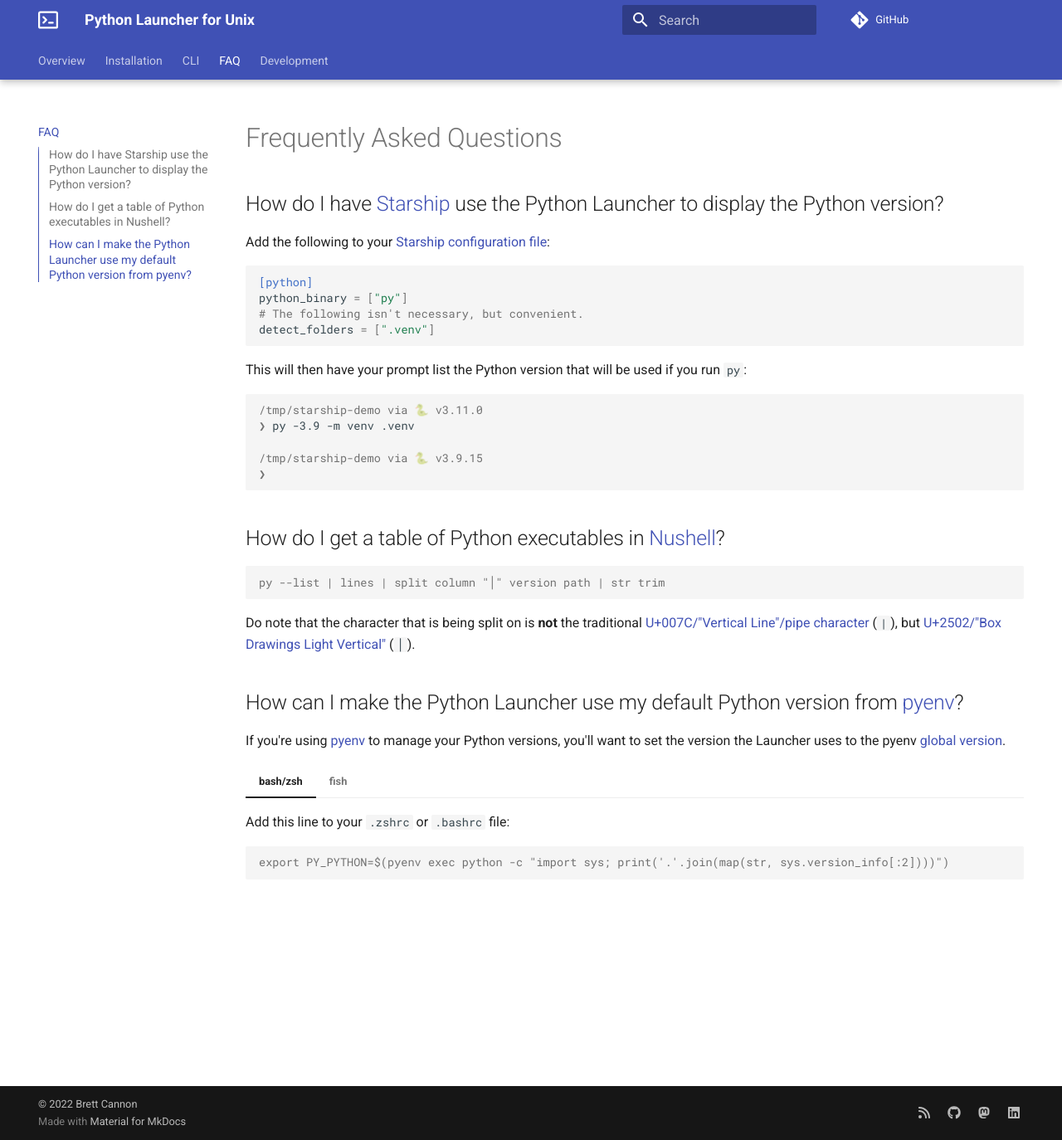
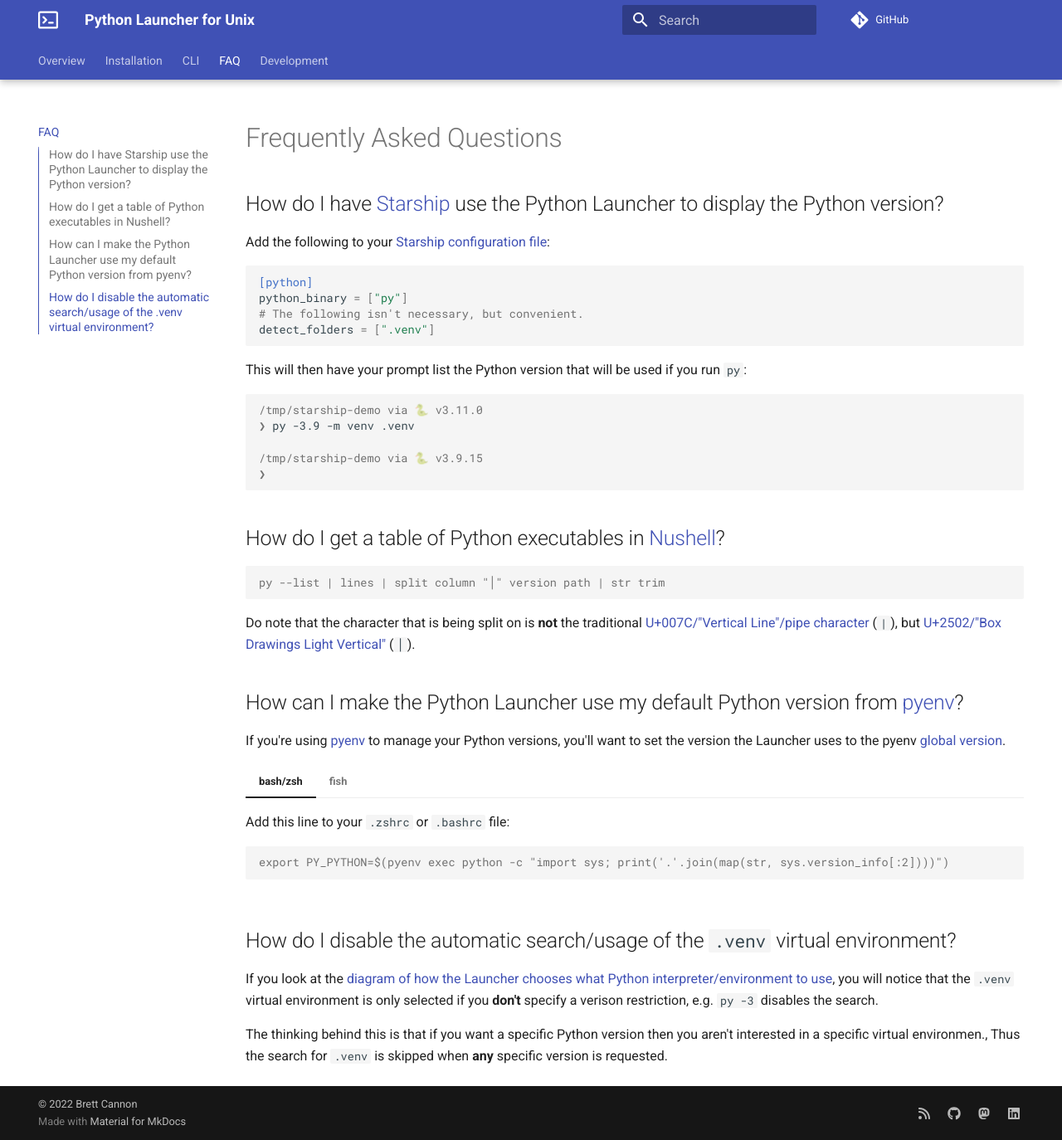
Before and after one commit to brettcannon/python-launcher, an MkDocs documentation site: the page built from docs/faq.md, in a window 1280 px wide and 1374 px high. Shown: the whole window at 83% size. Built offline with MkDocs 1.6.1 and Material for MkDocs 9.7.7, drawn with Linux system fonts in a browser that asks for light colours; comment, search, counter and statistics services are not loaded.

Commit message:
add a faq entry about how to turn off `venv` usage (#288)
Closes #264

````diff
--- a/docs/faq.md
+++ b/docs/faq.md
@@ -27,16 +27,12 @@
 py --list | lines | split column "│" version path | str trim
 ```
 
-Do note that the character that is being split on is **not** the traditional
-[U+007C/"Vertical Line"/pipe character](https://www.compart.com/en/unicode/U+007C) (`|`),
-but [U+2502/"Box Drawings Light Vertical"](https://www.compart.com/en/unicode/U+2502) (`│`).
+Do note that the character that is being split on is **not** the traditional [U+007C/"Vertical Line"/pipe character](https://www.compart.com/en/unicode/U+007C) (`|`), but [U+2502/"Box Drawings Light Vertical"](https://www.compart.com/en/unicode/U+2502) (`│`).
 
 
 ## How can I make the Python Launcher use my default Python version from [pyenv](https://github.com/pyenv/pyenv)?
 
-If you're using [pyenv](https://github.com/pyenv/pyenv) to manage your Python
-versions, you'll want to set the version the Launcher uses to the pyenv
-[global version](https://github.com/pyenv/pyenv/blob/master/COMMANDS.md#pyenv-global).
+If you're using [pyenv](https://github.com/pyenv/pyenv) to manage your Python versions, you'll want to set the version the Launcher uses to the pyenv [global version](https://github.com/pyenv/pyenv/blob/master/COMMANDS.md#pyenv-global).
 
 
 === "bash/zsh"
@@ -54,3 +50,9 @@
     ```console
     set -gx PY_PYTHON (pyenv exec python -c "import sys; print('.'.join(map(str, sys.version_info[:2])))")
     ```
+
+## How do I disable the automatic search/usage of the `.venv` virtual environment?
+
+If you look at the [diagram of how the Launcher chooses what Python interpreter/environment to use](index.md#diagram-of-how-the-python-launcher-selects-a-python-interpreter), you will notice that the `.venv` virtual environment is only selected if you **don't** specify a verison restriction, e.g. `py -3` disables the search.
+
+The thinking behind this is that if you want a specific Python version then you aren't interested in a specific virtual environmen., Thus the search for `.venv` is skipped when **any** specific version is requested.
````
